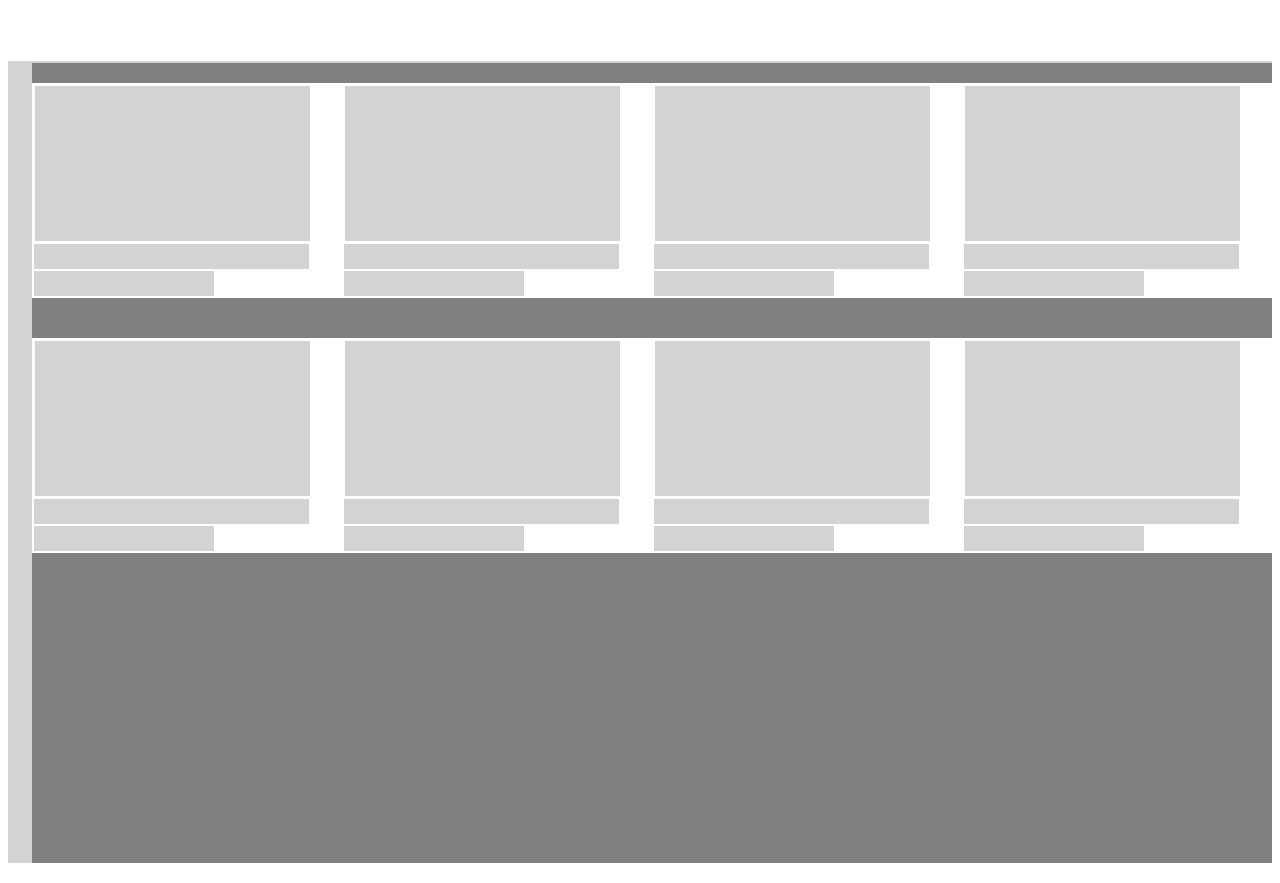
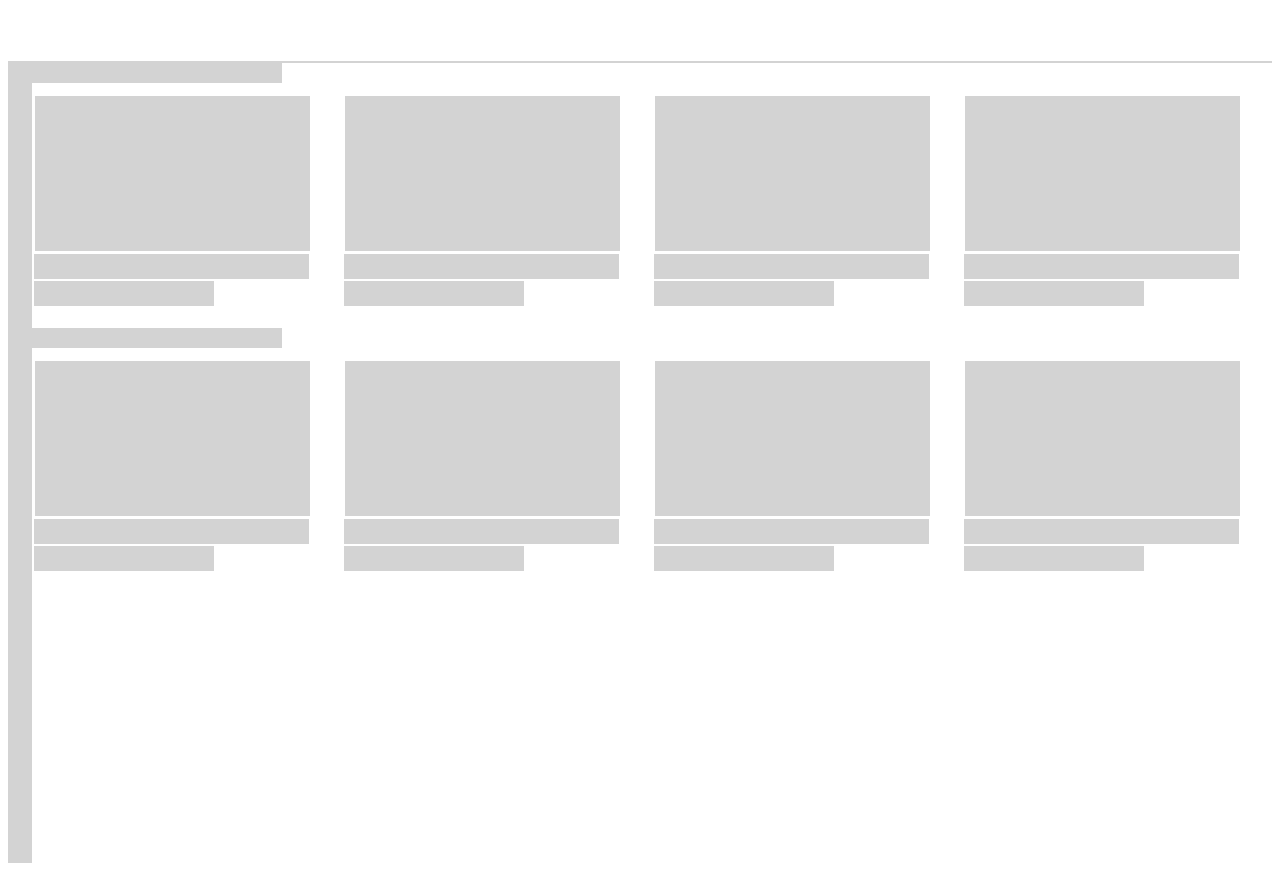
Before and after one commit to joshuareiss/homework-3, a plain HTML site: page index.html in a window 1280 px wide. Drawn offline with Linux system fonts and the light colour scheme.

Commit message:
more class updates

```diff
--- a/css/style.css
+++ b/css/style.css
@@ -59,12 +59,11 @@ html {
 .header {
   width: 250px;
   height: 20px;
-  background-color: grey;
-  margin-bottom:
+  background-color: #d3d3d3;
+  margin-bottom: 10px;
 }
 
 .content {
-  background-color: grey;
   height: 800px;
   width: calc (100% - 300px);
 }
```
Also changed, not shown: index.html (+1 -0 lines).
